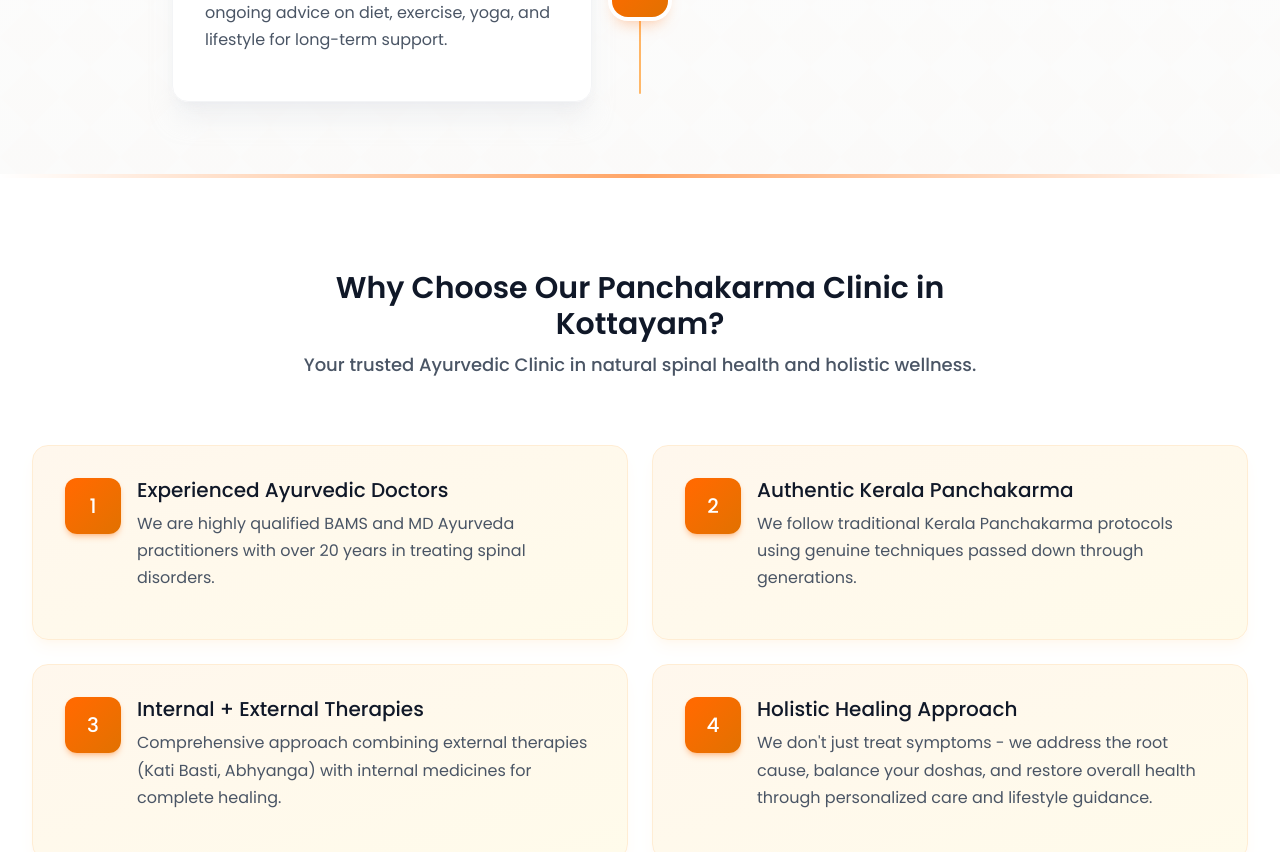
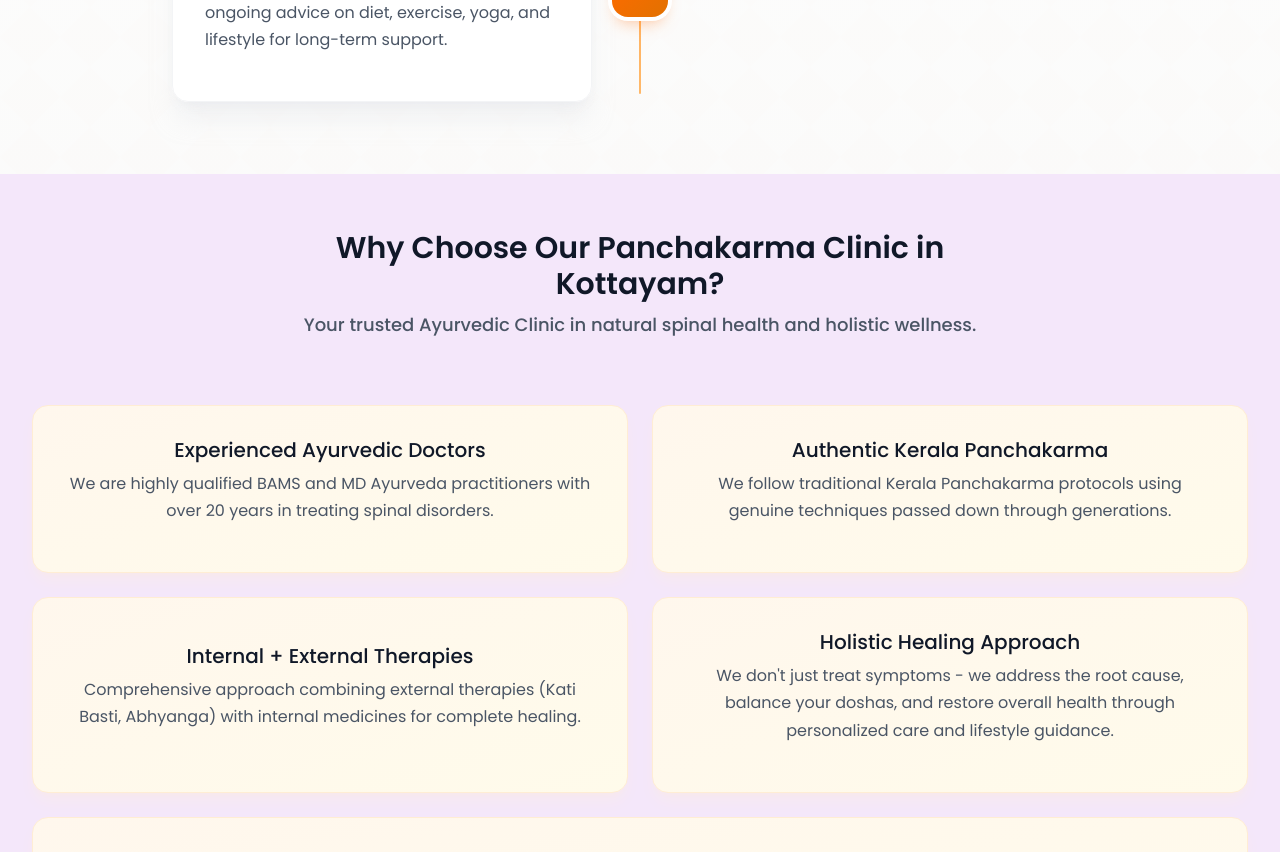
Before and after one commit to externalwebwork/dr-gijo, a Next.js app: page / in a window 1280 px wide. Shown: the part 6448-7300 px from the top of the page. Built offline with nearby package versions, Linux system fonts and the light colour scheme.

Commit message:
new sections updates

```diff
--- a/app/components/WhyChooseUsSection.tsx
+++ b/app/components/WhyChooseUsSection.tsx
@@ -56,10 +56,8 @@ export default function WhyChooseUsSection() {
   return (
     <section
       id="why-choose-us"
-      className="py-8 lg:py-24 bg-white relative overflow-hidden"
+      className="py-8 lg:py-14 bg-[#f4e7fa] relative overflow-hidden"
     >
-      {/* Background accent */}
-      <div className="absolute top-0 left-0 right-0 h-1 bg-gradient-to-r from-transparent via-orange-500 to-transparent opacity-60" />
 
       <div className="max-w-7xl mx-auto px-4 sm:px-6 lg:px-8">
         {/* Header */}
@@ -121,19 +119,14 @@ export default function WhyChooseUsSection() {
                 key={index}
                 className={index === 4 ? "col-span-2" : ""}
               >
-                  <div className="h-full rounded-2xl bg-gradient-to-br from-orange-50 to-amber-50 border border-orange-100 p-6 lg:p-8 shadow-lg shadow-orange-100/30 hover:shadow-xl hover:shadow-orange-100/40 transition-all duration-300 hover:border-orange-200">
-                    <div className="flex items-start gap-4">
-                      <div className="flex-shrink-0 w-14 h-14 rounded-xl bg-gradient-to-br from-orange-500 to-amber-600 flex items-center justify-center text-white font-bold text-xl shadow-md shadow-orange-500/30">
-                        {index + 1}
-                      </div>
-                      <div className="min-w-0 flex-1">
+                <div className="h-full rounded-2xl bg-gradient-to-br from-orange-50 to-amber-50 border border-orange-100 p-6 lg:p-8 shadow-lg shadow-orange-100/30 hover:shadow-xl hover:shadow-orange-100/40 transition-all duration-300 hover:border-orange-200 flex items-center justify-center">
+                  <div className="max-w-xl text-center">
                     <h3 className="text-xl lg:text-2xl font-bold text-gray-900 mb-3">
                       {benefit.title}
                     </h3>
                     <p className="text-gray-600 leading-relaxed text-base lg:text-lg">
                       {benefit.description}
                     </p>
-                      </div>
                   </div>
                 </div>
               </div>
```
Lines whose indentation alone changed are shown as unchanged.
